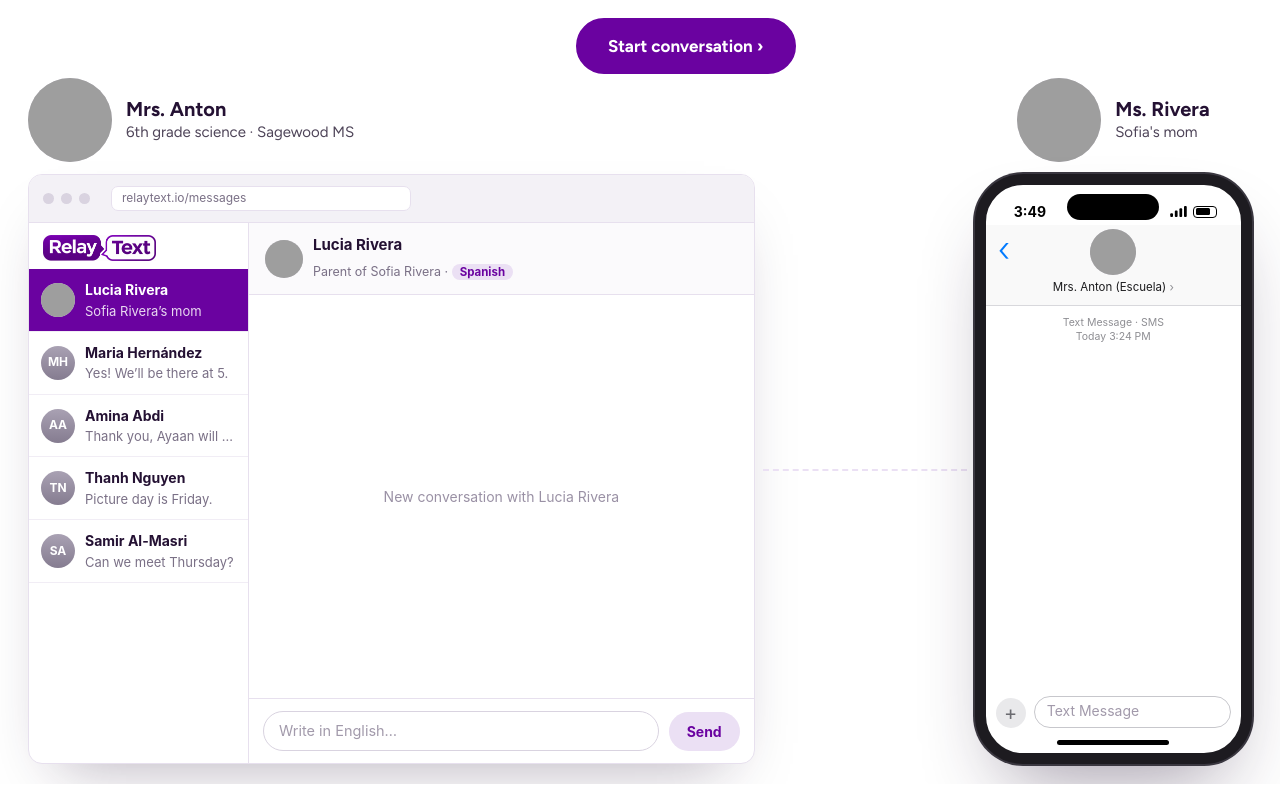
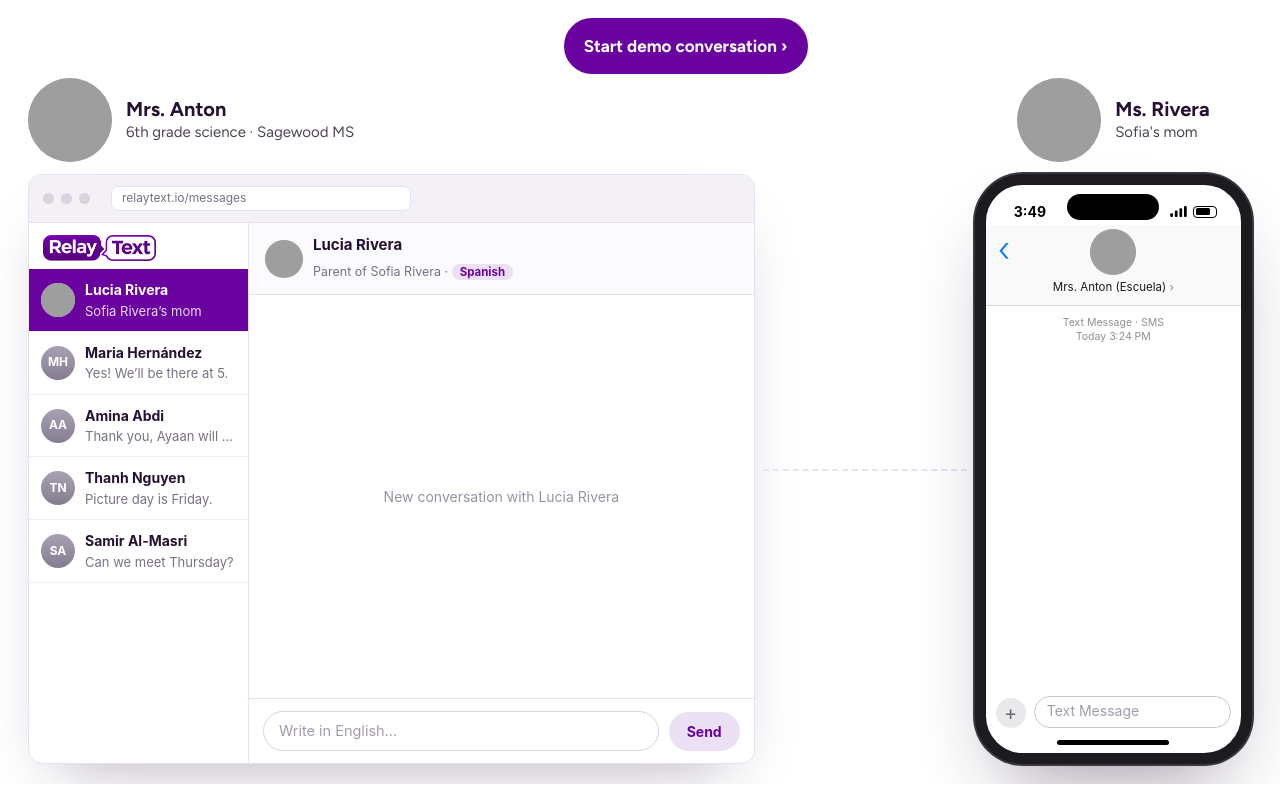
Before and after one commit to stellomax/relay-text, a Next.js app: page /demo in a window 1280 px wide. Built offline with nearby package versions, Linux system fonts and the light colour scheme; grey boxes are pictures that could not be loaded.

Commit message:
Demo: first button reads 'Start demo conversation'
Co-Authored-By: Claude Opus 5.5 <noreply@anthropic.com>
Claude-Session: https://claude.ai/code/session_01NHaCwh9APNv8QtQw9JUgEf

```diff
--- a/app/demo/demo.css
+++ b/app/demo/demo.css
@@ -21,7 +21,7 @@
 .dm-person.pp { grid-area: pp; justify-self: center; }
 .dm-bridge { grid-area: br; }
 .dm-ctl { grid-area: ctl; display: flex; flex-direction: column; align-items: center; gap: 8px; margin-bottom: 4px; cursor: default; }
-.dm-ctl .dm-next { min-width: 0; width: 100%; }
+.dm-ctl .dm-next { min-width: 220px; width: max-content; white-space: nowrap; }
 .dm-cta { font-weight: 700; font-size: 15px; color: var(--purple); }
 .dm-screen-col.phone { align-items: flex-start; }
 
--- a/components/DemoPlayer.tsx
+++ b/components/DemoPlayer.tsx
@@ -237,7 +237,7 @@ export default function DemoPlayer() {
             </>
           ) : (
             <button type="button" className="lp-btn dm-next" onClick={next}>
-              {idx === 0 ? "Start conversation ›" : "Next message ›"}
+              {idx === 0 ? "Start demo conversation ›" : "Next message ›"}
             </button>
           )}
         </div>
```
